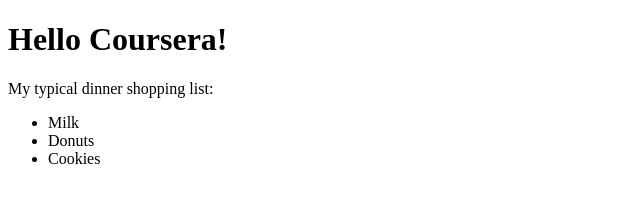
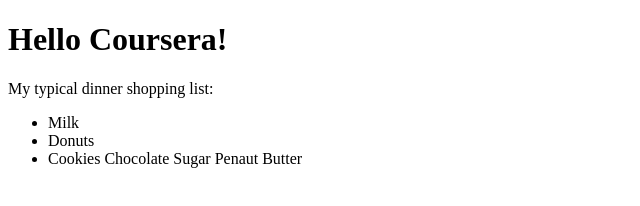
Before and after one commit to abby-nelson/JH-Coursera, a plain HTML site: page site/index.html in a window 1280 px wide. Shown: the whole page, without its empty margins (0-640 px from the left). Drawn offline with Linux system fonts and the light colour scheme.

Commit message:
Edit list

```diff
--- a/site/index.html
+++ b/site/index.html
@@ -15,7 +15,11 @@
 	<ul>
 		<li>Milk</li>
 		<li>Donuts</li>
-		<li>Cookies</li>
+		<li>Cookies
+			Chocolate
+			Sugar
+			Penaut Butter
+		</li>
 	</ul>
 </div>
 </body>
```
